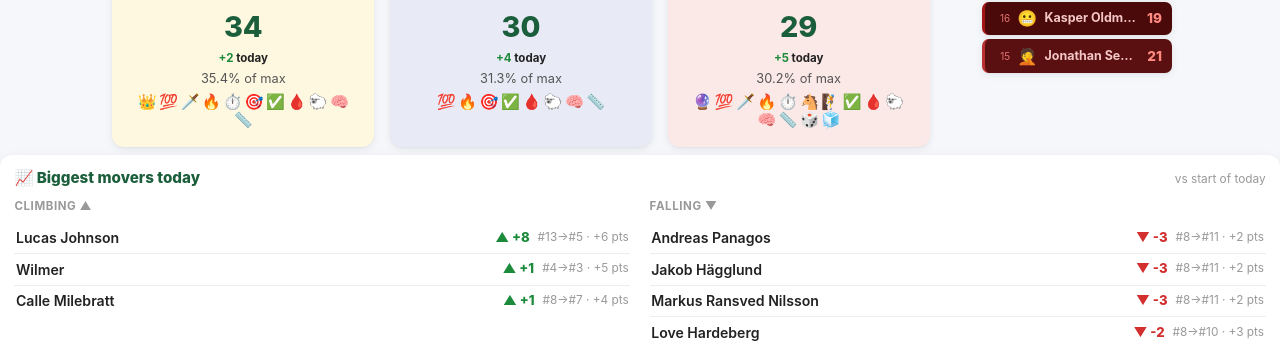
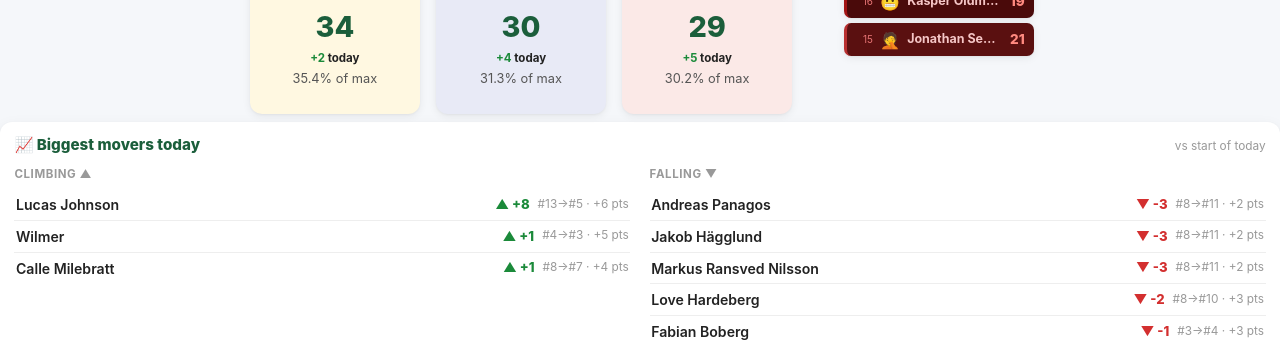
Before and after one commit to andreaspanagos/WC-2026-Lads-leaderboard, a plain HTML site: page index.html in a window 1280 px wide. Shown: the part 445-793 px from the top of the page. Drawn offline with Linux system fonts and the light colour scheme.

Commit message:
Sync UI from OPX

```diff
--- a/index.html
+++ b/index.html
@@ -1424,9 +1424,10 @@
   // Fill the top-3 podium cards' badge clusters. Called from both renderLeaderboard
   // and renderAchievements since the two JSON files load in parallel (either may win).
   function decoratePodiumBadges() {
+    const admin = document.body.classList.contains("admin");   // badges are admin-only
     document.querySelectorAll(".podium-badges[data-player]").forEach(div => {
       const p = div.getAttribute("data-player");
-      div.innerHTML = badgeStrip(achData && achData.byPlayer ? achData.byPlayer[p] : []);
+      div.innerHTML = admin ? badgeStrip(achData && achData.byPlayer ? achData.byPlayer[p] : []) : "";
     });
   }
 
@@ -2598,8 +2599,9 @@
     });
 
     // Achievements / badges earned by this player (+ a collapsed locked remainder).
+    // Admin-only — the public player view omits the Badges section entirely.
     let achHtml = "";
-    if (achData) {
+    if (achData && document.body.classList.contains("admin")) {
       const earned = (achData.byPlayer && achData.byPlayer[name]) || [];
       const earnedSet = new Set(earned.map(b => b.id));
       const catalog = achData.catalog || [];
```
